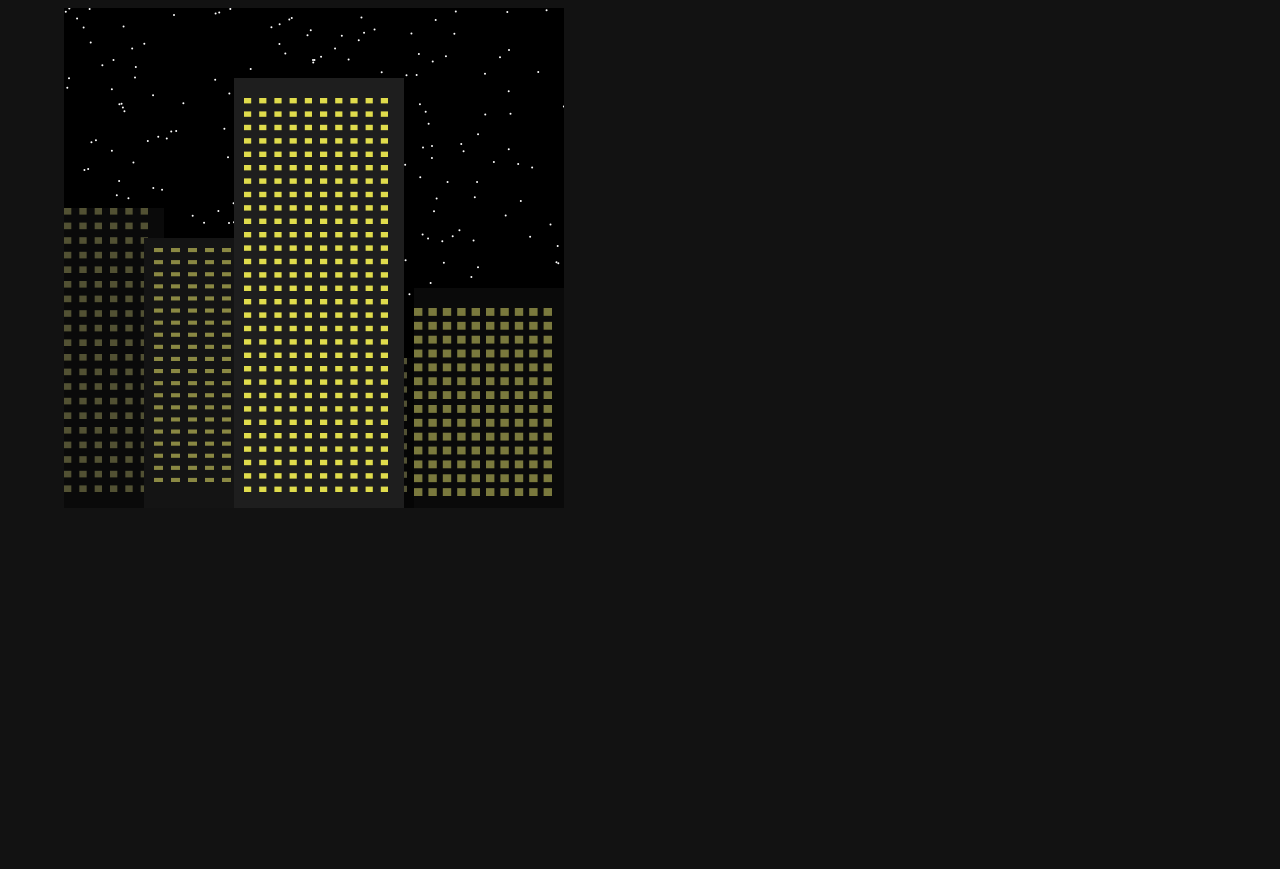
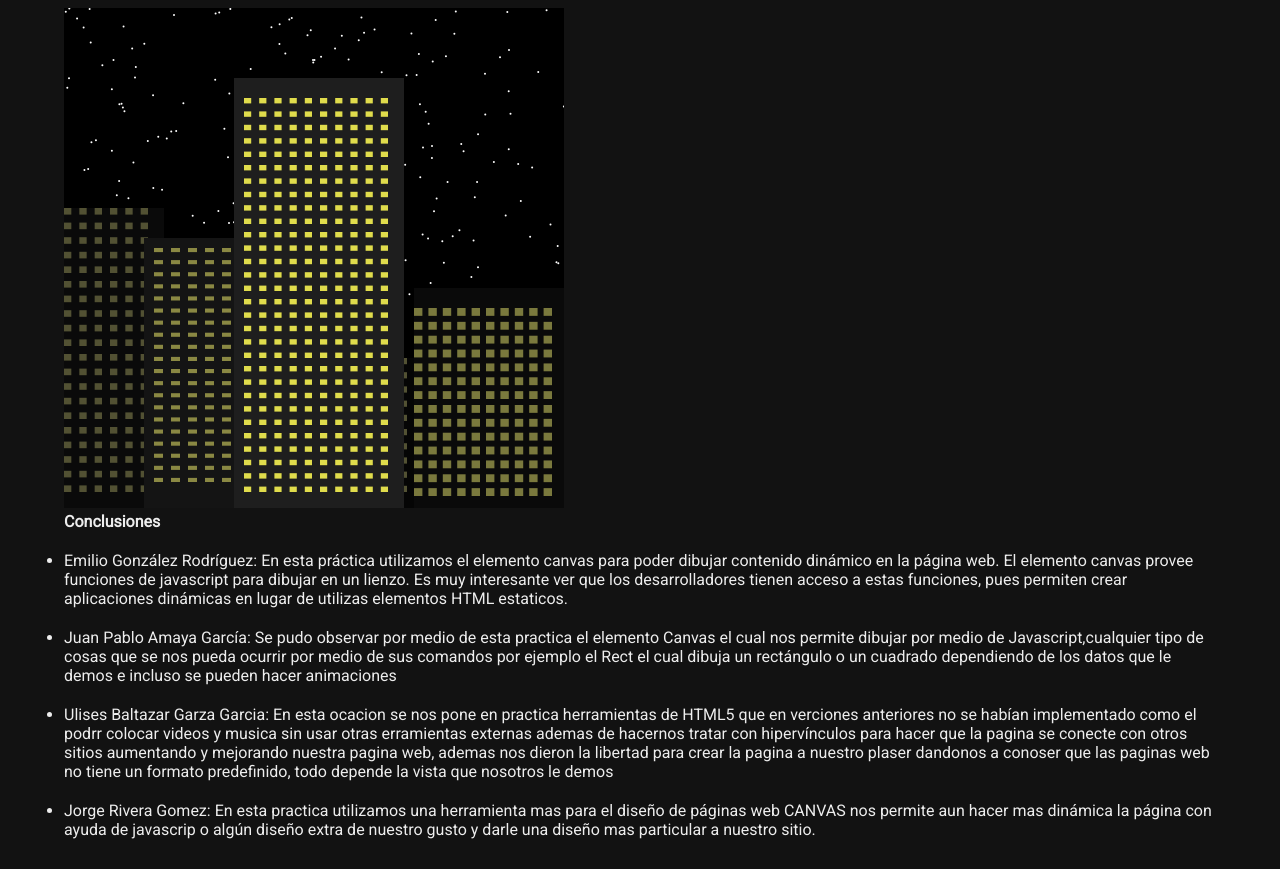
Before and after one commit to emigr2k1/proweb, a plain HTML site: page practica6.html in a window 1280 px wide. Shown: the part 129-998 px from the top of the page. Before the commit the page ends 800 px from the top, so only its background shows below. Drawn offline with Linux system fonts and the light colour scheme.

Commit message:
Update practica6.html

```diff
--- a/practica6.html
+++ b/practica6.html
@@ -55,6 +55,21 @@
         <main>
             <canvas id="canvas" width="500" height="500">
             </canvas>
+            <h4>Conclusiones</h4>
+            <ul>
+               <li>
+                   Emilio González Rodríguez:  En esta práctica utilizamos el elemento canvas para poder dibujar contenido dinámico en la página web. El elemento canvas provee funciones de javascript para dibujar en un lienzo. Es muy interesante ver que los desarrolladores tienen acceso a estas funciones, pues permiten crear aplicaciones dinámicas en lugar de utilizas elementos HTML estaticos.
+               </li>
+               <li>
+                   Juan Pablo Amaya García:  Se pudo observar por medio de esta practica el elemento Canvas el cual nos permite dibujar por medio de Javascript,cualquier tipo de cosas que se nos pueda ocurrir por medio de sus comandos por ejemplo el Rect el cual dibuja un rectángulo o un cuadrado dependiendo de los datos que le demos e incluso se pueden hacer animaciones
+               </li>
+               <li>
+                   Ulises Baltazar Garza Garcia: En esta ocacion se nos pone en practica herramientas de HTML5 que en verciones anteriores no se habían implementado como el podrr colocar videos y musica sin usar otras erramientas externas ademas de hacernos tratar con hipervínculos para hacer que la pagina se conecte con otros sitios aumentando y mejorando nuestra pagina web, ademas nos dieron la libertad para crear la pagina a nuestro plaser dandonos a conoser que las paginas web no tiene un formato predefinido, todo depende la vista que nosotros le demos
+               </li>
+               <li>
+                   Jorge Rivera Gomez: En esta practica utilizamos una herramienta mas para el diseño de páginas web CANVAS nos permite aun hacer mas dinámica la página con ayuda de javascrip o algún diseño extra de nuestro gusto y darle una diseño mas particular a nuestro sitio.
+               </li>
+            </ul>
         </main>
 
         <script src="canvas.js">
```
